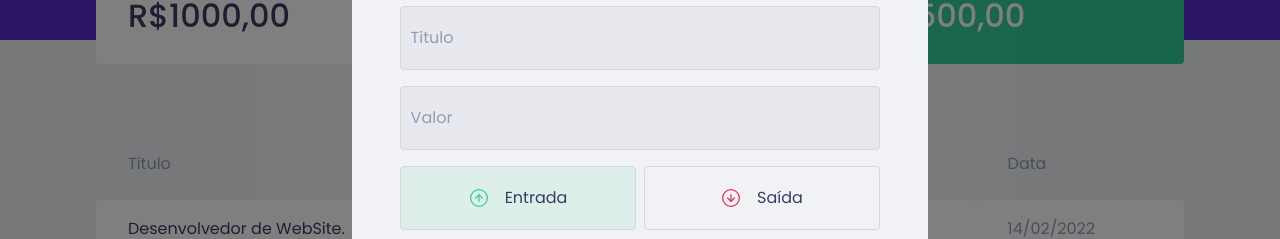
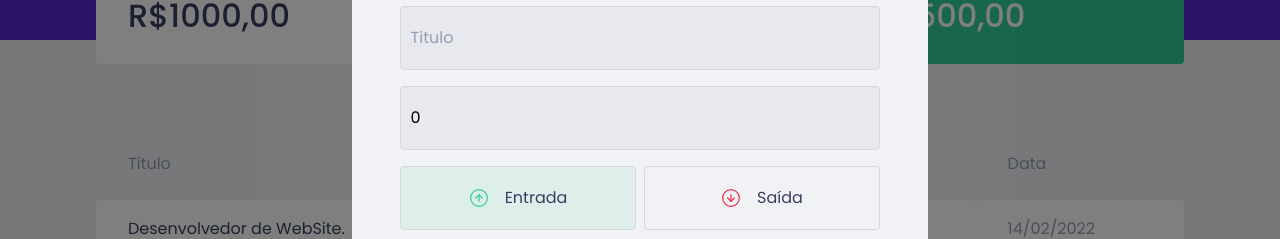
Before and after one commit to devrodrigocsoares/dtmoney, a React (Create React App) app: page / in a window 1280 px wide. Both pictures are taken after a click on the button "Nova Transação". Shown: the part 232-471 px from the top of the page. Built offline with nearby package versions, Linux system fonts and the light colour scheme; no server answers; what miragejs would draw is missing.

Commit message:
Saving form data.

```diff
--- a/src/components/NewTransactionModal/index.tsx
+++ b/src/components/NewTransactionModal/index.tsx
@@ -4,7 +4,7 @@
 import closeImg from '../../assets/close.svg';
 import income from '../../assets/income.svg';
 import outcome from '../../assets/outcome.svg';
-import { useState } from 'react';
+import { FormEvent, useState } from 'react';
 
 interface NewTransctionModalProps {
   isOpen: boolean;
@@ -12,7 +12,24 @@
 }
 
 export function NewTransactionModal ({isOpen,OnRequestClose}:NewTransctionModalProps){
-  const [type,settype] = useState('deposit')
+  const [type,settype] = useState('deposit');
+
+  const [title, setTitle] = useState('');
+  const [value, setValue] = useState(0);
+  const [category, setCategory] = useState('');
+
+
+  function handleCreateNewTransaction(event:FormEvent){
+    event.preventDefault();
+
+    console.log({
+      title,
+      value,
+      category,
+      type,
+    });
+
+  }
 
   return (
 
@@ -30,15 +47,19 @@
           <img src={closeImg} alt="modal" />
           </button>
 
-          <Container>
+          <Container onSubmit={handleCreateNewTransaction}>
             <h2>Cadastrar Transações</h2>
 
             <input
               placeholder='Titulo'
+              value={title}
+              onChange={event=> setTitle(event.target.value)}
             />
 
             <input type="number"
               placeholder='Valor'
+              value={value}
+              onChange={event => setValue(Number(event.target.value))}
               />
 
             <TransactionTypeContainer>
@@ -67,6 +88,8 @@
 
             <input
               placeholder='Categoria'
+              value={category}
+              onChange={event => setCategory(event.target.value)}
             />
 
             <button type='submit'>
```
